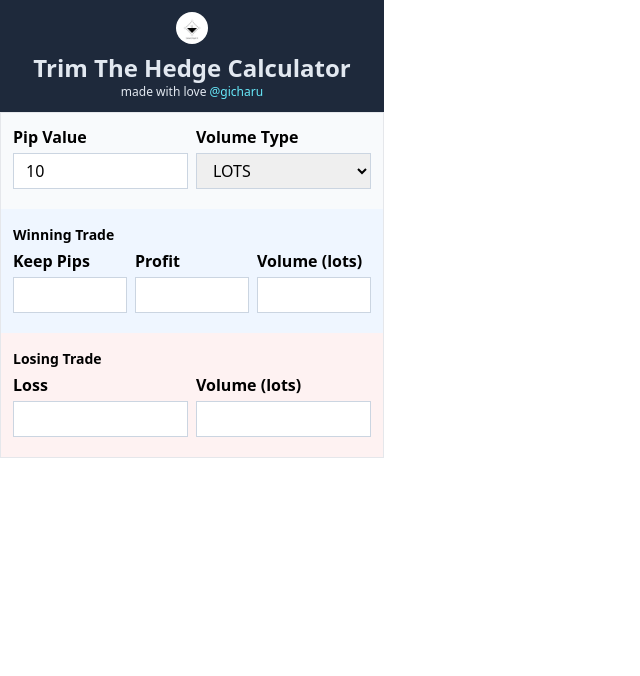
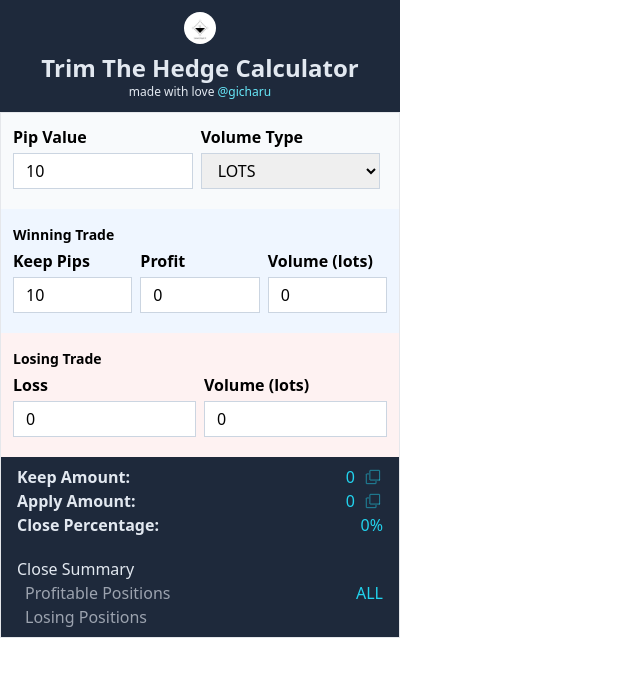
Before and after one commit to johngicharu/trim-the-hedge-calculator, a SvelteKit app: page / in a window 1280 px wide. Shown: the top 676 px of the page, without its empty margins (0-640 px from the left). Built offline with nearby package versions, Linux system fonts and the light colour scheme.

Commit message:
feat: base implementation for multiple profit and loss trades with a bit of styling

```diff
--- a/package.json
+++ b/package.json
@@ -15,6 +15,7 @@
 		"@sveltejs/adapter-auto": "^3.2.5",
 		"@sveltejs/kit": "^2.6.1",
 		"@sveltejs/vite-plugin-svelte": "^3.1.2",
+		"@types/chrome": "^0.0.277",
 		"@types/eslint": "^8.56.12",
 		"autoprefixer": "^10.4.20",
 		"eslint": "^9.11.1",
--- /dev/null
+++ b/src/lib/comps/ClosingTrades.svelte
@@ -0,0 +1,50 @@
+<script lang="ts">
+	import CopyIcon from '$lib/icons/CopyIcon.svelte';
+	import { app_data } from '$lib/stores';
+
+	export let trade_to_close: { lossAmount: number; lossVolume: number; closeVolume: number }[];
+</script>
+
+<div class="pt-5 close_summary">
+	<div class="font-medium">Close Summary</div>
+	<div class="closing_trades_container">
+		<div class="flex items-center justify-between profits">
+			<div class="pl-2 font-medium text-gray-400">Profitable Positions</div>
+			<div class="pl-4 content text-cyan-400">ALL</div>
+		</div>
+
+		<div class="losing_trades">
+			<div class="pl-2 font-medium text-gray-400">Losing Positions</div>
+			<div class="list">
+				{#each trade_to_close as close_item}
+					<div class="flex items-center justify-between w-full pl-4 text-sm">
+						<div class="flex items-center justify-start space-x-1">
+							<div class="lowercase partial_close">
+								<button
+									on:click={() => navigator.clipboard.writeText(close_item.closeVolume.toString())}
+									class="flex items-center justify-between lowercase text-cyan-400"
+								>
+									<div class="data">
+										{close_item.closeVolume}
+										{$app_data.volumeType}
+									</div>
+									<div>
+										<CopyIcon />
+									</div>
+								</button>
+							</div>
+							<div class="text-gray-400 spacer">Of</div>
+							<div class="lowercase total">
+								{close_item.lossVolume}
+								{$app_data.volumeType}
+								<span class="italic text-gray-400">
+									(-${close_item.lossAmount} Trade)
+								</span>
+							</div>
+						</div>
+					</div>
+				{/each}
+			</div>
+		</div>
+	</div>
+</div>
--- /dev/null
+++ b/src/lib/comps/LosingTrade.svelte
@@ -0,0 +1,90 @@
+<script lang="ts">
+	import { app_data } from '$lib/stores';
+	import { onMount } from 'svelte';
+
+	export let loss_trade_index: number = 0;
+
+	let loss_amount: number;
+	$: volume_type = $app_data.volumeType;
+	let loss_volume: number;
+
+	onMount(() => {
+		if ($app_data.lossTrades[loss_trade_index]) {
+			loss_amount = $app_data.lossTrades[loss_trade_index].lossAmount;
+			loss_volume = $app_data.lossTrades[loss_trade_index].lossVolume;
+		}
+
+		return () => {
+			if ($app_data.lossTrades[loss_trade_index]) {
+				if (
+					$app_data.lossTrades[loss_trade_index].lossAmount !== loss_amount ||
+					$app_data.lossTrades[loss_trade_index].lossVolume !== loss_volume
+				) {
+					$app_data.lossTrades[loss_trade_index] = {
+						lossAmount: Math.abs(loss_amount),
+						lossVolume: loss_volume
+					};
+				}
+			}
+		};
+	});
+
+	$: if (!Object.is(Math.abs(loss_amount), NaN) && loss_volume > 0) {
+		if (
+			$app_data.lossTrades[loss_trade_index] &&
+			($app_data.lossTrades[loss_trade_index].lossAmount !== loss_amount ||
+				$app_data.lossTrades[loss_trade_index].lossVolume !== loss_volume)
+		) {
+			$app_data.lossTrades[loss_trade_index] = {
+				lossAmount: Math.abs(loss_amount),
+				lossVolume: loss_volume
+			};
+		}
+	}
+</script>
+
+<div class="section losing">
+	<div class="group_label">Losing Trade</div>
+	<div class="input_group">
+		<div class="input_wrapper">
+			<label for="loss">Loss</label>
+			<input type="number" name="loss" id="loss" bind:value={loss_amount} />
+		</div>
+
+		<div class="input_wrapper">
+			<label for="loss_volume">Volume ({volume_type.toLowerCase()})</label>
+			<input type="number" name="loss_volume" id="loss_volume" bind:value={loss_volume} />
+		</div>
+	</div>
+</div>
+
+<style lang="postcss">
+	.section {
+		@apply px-3 w-full flex flex-col items-start justify-start py-2;
+	}
+
+	.group_label {
+		@apply font-semibold text-sm pt-2;
+	}
+
+	.section.losing {
+		@apply bg-red-50;
+	}
+
+	.input_group {
+		@apply flex items-start justify-between space-x-2 -mt-2;
+	}
+
+	.input_wrapper {
+		@apply flex items-start justify-start flex-col w-full py-3;
+
+		label {
+			@apply font-semibold pb-1;
+		}
+
+		input {
+			@apply px-3 border py-1 w-full;
+			@apply w-full h-9 border-slate-300;
+		}
+	}
+</style>
--- /dev/null
+++ b/src/lib/comps/ProfitableTrade.svelte
@@ -0,0 +1,103 @@
+<script lang="ts">
+	import { app_data } from '$lib/stores';
+	import { onMount } from 'svelte';
+
+	export let profit_trade_index: number = 0;
+
+	let keep_pips: number;
+	let profit_amount: number;
+	$: volume_type = $app_data.volumeType;
+	let profit_volume: number;
+
+	onMount(() => {
+		if ($app_data.profitTrades[profit_trade_index]) {
+			keep_pips = $app_data.profitTrades[profit_trade_index].keepPips;
+			profit_amount = $app_data.profitTrades[profit_trade_index].profitAmount;
+			profit_volume = $app_data.profitTrades[profit_trade_index].profitVolume;
+		}
+
+		return () => {
+			if ($app_data.profitTrades[profit_trade_index]) {
+				if (
+					$app_data.profitTrades[profit_trade_index].keepPips !== keep_pips ||
+					$app_data.profitTrades[profit_trade_index].profitAmount !== profit_amount ||
+					$app_data.profitTrades[profit_trade_index].profitVolume !== profit_volume
+				) {
+					$app_data.profitTrades[profit_trade_index] = {
+						keepPips: keep_pips,
+						profitAmount: profit_amount,
+						profitVolume: profit_volume
+					};
+				}
+			}
+		};
+	});
+
+	$: if (keep_pips >= 0 && profit_amount >= 0 && profit_volume > 0) {
+		if (
+			$app_data.profitTrades[profit_trade_index] &&
+			($app_data.profitTrades[profit_trade_index].keepPips !== keep_pips ||
+				$app_data.profitTrades[profit_trade_index].profitAmount !== profit_amount ||
+				$app_data.profitTrades[profit_trade_index].profitVolume !== profit_volume)
+		) {
+			$app_data.profitTrades[profit_trade_index] = {
+				keepPips: keep_pips,
+				profitAmount: profit_amount,
+				profitVolume: profit_volume
+			};
+		}
+	}
+</script>
+
+<div class="section winning">
+	<div class="group_label">
+		<div class="text">Winning Trade</div>
+	</div>
+	<div class="input_group">
+		<div class="input_wrapper">
+			<label for="keep_pips">Keep Pips</label>
+			<input type="number" name="keep_pips" id="keep_pips" bind:value={keep_pips} />
+		</div>
+
+		<div class="input_wrapper">
+			<label for="profit">Profit</label>
+			<input type="number" name="profit" id="profit" bind:value={profit_amount} />
+		</div>
+
+		<div class="input_wrapper">
+			<label for="profit_volume">Volume ({volume_type.toLowerCase()})</label>
+			<input type="number" name="profit_volume" id="profit" bind:value={profit_volume} />
+		</div>
+	</div>
+</div>
+
+<style lang="postcss">
+	.section {
+		@apply px-3 w-full flex flex-col items-start justify-start py-2;
+	}
+
+	.group_label {
+		@apply font-semibold text-sm pt-2 flex items-center justify-between w-full;
+	}
+
+	.section.winning {
+		@apply bg-blue-50;
+	}
+
+	.input_group {
+		@apply flex items-start justify-between space-x-2 -mt-2;
+	}
+
+	.input_wrapper {
+		@apply flex items-start justify-start flex-col w-full py-3;
+
+		label {
+			@apply font-semibold pb-1;
+		}
+
+		input {
+			@apply px-3 border py-1 w-full;
+			@apply w-full h-9 border-slate-300;
+		}
+	}
+</style>
--- a/src/lib/index.ts
+++ b/src/lib/index.ts
@@ -1 +1,23 @@
 // place files you want to import through the `$lib` alias in this folder.
+export type IAppData = {
+	pipValue: number;
+	volumeType: 'UNITS' | 'LOTS';
+	activeProfitableTradeIndex: number;
+	activeLosingTradeIndex: number;
+	profitTrades: {
+		keepPips: number;
+		profitAmount: number;
+		profitVolume: number;
+	}[];
+	lossTrades: {
+		lossAmount: number;
+		lossVolume: number;
+	}[];
+};
+
+export type IClosedResults = {
+	applyAmount: number;
+	keepAmount: number;
+	losingTradesToClose: { lossAmount: number; lossVolume: number; closeVolume: number }[];
+	closePercentage: number;
+};
--- a/src/lib/stores.ts
+++ b/src/lib/stores.ts
@@ -1,31 +1,18 @@
+import { type IClosedResults, type IAppData } from '$lib';
 import { writable } from 'svelte/store';
 
-export const app_data = writable<{
-	pipValue: number;
-	volumeType: 'UNITS' | 'LOTS';
-	profitTrades: {
-		keepPips: number;
-		profitAmount: number;
-		profitVolume: number;
-	}[];
-	lossTrades: {
-		lossAmount: number;
-		lossVolume: number;
-	}[];
-}>({
+export const app_data = writable<IAppData>({
 	pipValue: 10,
 	volumeType: 'LOTS',
-	profitTrades: [
-		{
-			keepPips: 10,
-			profitAmount: 0,
-			profitVolume: 0
-		}
-	],
-	lossTrades: [
-		{
-			lossAmount: 0,
-			lossVolume: 0
-		}
-	]
+	activeProfitableTradeIndex: 0,
+	activeLosingTradeIndex: 0,
+	lossTrades: [{ lossAmount: 0, lossVolume: 0 }],
+	profitTrades: [{ profitAmount: 0, keepPips: 10, profitVolume: 0 }]
 });
+
+export const closed_results = writable<IClosedResults>({
+	applyAmount: 0,
+	keepAmount: 0,
+	losingTradesToClose: [],
+	closePercentage: 0
+});
--- a/src/lib/styles/app.css
+++ b/src/lib/styles/app.css
@@ -3,5 +3,5 @@
 @tailwind utilities;
 
 html, body {
-  @apply max-w-sm min-w-96 max-h-[665px];
+  @apply min-w-[400px] max-w-[400px] min-h-[638px] max-h-[700px] overflow-x-hidden overflow-y-scroll;
 }
--- a/src/routes/+page.svelte
+++ b/src/routes/+page.svelte
@@ -1,44 +1,134 @@
 <script lang="ts">
+	import { browser } from '$app/environment';
+	import ClosingTrades from '$lib/comps/ClosingTrades.svelte';
+	import LosingTrade from '$lib/comps/LosingTrade.svelte';
+	import ProfitableTrade from '$lib/comps/ProfitableTrade.svelte';
 	import CopyIcon from '$lib/icons/CopyIcon.svelte';
+	import { app_data, closed_results } from '$lib/stores';
 	import { onMount } from 'svelte';
-	import { writable } from 'svelte/store';
 
-	const keep_amount = writable<number>();
-	const keep_pips = writable<number>();
-	const pip_value = writable<number>(10);
-	const volume_type = writable<'UNITS' | 'LOTS'>('LOTS');
-	const close_partial_volume = writable<number>();
-	const loss_volume = writable<number>();
-	const loss_amount = writable<number>();
-	const profit_amount = writable<number>();
-	const profit_volume = writable<number>();
+	function getBrowserInstance(): typeof chrome | null {
+		// Get extension api Chrome or Firefox
+		const browserInstance = browser && (window.chrome || (window as any)['browser']);
+		return browserInstance || null;
+	}
 
-	$: info = '';
+	async function saveAppData() {
+		const instance = getBrowserInstance();
+		instance &&
+			(await instance.storage.local.set({
+				trim_the_hedge_calculator_data: $app_data
+			}));
+	}
+
+	async function getAppData() {
+		const instance = getBrowserInstance();
+
+		if (instance) {
+			const info = (await instance.storage.local.get()).trim_the_hedge_calculator_data;
+			if (!info) {
+				await saveAppData();
+			} else {
+				$app_data = info;
+			}
+		}
+	}
 
 	onMount(() => {
-		// @ts-ignore
-		storage.local.set('trim_the_hedge_calculator_data', { pipValue: 7.7 });
-		// @ts-ignore
-		info = storage.local.get('trim_the_hedge_calculator_data');
+		getAppData();
+
+		return async () => {
+			await saveAppData();
+		};
 	});
 
-	$: if ($keep_pips && $profit_amount && $loss_amount && $loss_volume && $profit_volume) {
-		const amount_to_keep =
-			($profit_volume / ($volume_type === 'UNITS' ? 100000 : 1)) * $pip_value * $keep_pips;
+	app_data.subscribe((data) => {
+		const amount_to_keep = data.profitTrades
+			.filter((t) => t.keepPips >= 0 && t.profitAmount >= 0 && t.profitVolume >= 0)
+			.map(
+				(t) =>
+					(t.profitVolume / (data.volumeType === 'UNITS' ? 100000 : 1)) * data.pipValue * t.keepPips
+			)
+			.reduce((a, b) => a + b);
 
-		keep_amount.set(Math.floor(amount_to_keep * 100) / 100);
-		const apply = $profit_amount - amount_to_keep;
-		close_partial_volume.set(
+		const total_profit = data.profitTrades
+			.filter((t) => t.keepPips >= 0 && t.profitAmount >= 0 && t.profitVolume >= 0)
+			.map((t) => t.profitAmount)
+			.reduce((a, b) => a + b);
+
+		let remaining_amount = total_profit - amount_to_keep;
+		const losingTrades = data.lossTrades
+			.filter((t) => !Object.is(Number(t.lossAmount), NaN) && t.lossVolume)
+			.map((t) => ({
+				...t,
+				lossAmount: Math.abs(t.lossAmount),
+				lossVolume: Math.abs(t.lossVolume)
+			}))
+			.sort((a, b) => b.lossAmount - a.lossAmount);
+
+		const closedTrades: { lossAmount: number; lossVolume: number; closeVolume: number }[] = [];
+
+		let was_edited = false;
+
+		while (remaining_amount > 0) {
+			// Close an additional losing trade
+			// Check each trade and close them based on whether they can be fully closed or not, we can first implement a one trade policy though where we only close one trade of the traders' chosing
+			const tradeToTrim = losingTrades[0];
+
+			if (
+				!tradeToTrim ||
+				Object.is(Math.abs(tradeToTrim.lossAmount), NaN) ||
+				Object.is(Math.abs(tradeToTrim.lossVolume), NaN) ||
+				Object.is(Number(tradeToTrim.lossAmount), NaN) ||
+				Object.is(Number(tradeToTrim.lossVolume), NaN)
+			) {
+				break;
+			}
+
+			was_edited = true;
+			if (tradeToTrim.lossAmount < remaining_amount) {
+				closedTrades.push({ ...tradeToTrim, closeVolume: tradeToTrim.lossVolume });
+				remaining_amount -= tradeToTrim.lossAmount;
+				losingTrades.shift();
+			} else {
+				// Trim this position only
+				const close_partial_lots =
 					Math.floor(
-				(apply / Math.abs($loss_amount)) *
-					($loss_volume / ($volume_type === 'UNITS' ? 100000 : 1)) *
+						(remaining_amount / Math.abs(tradeToTrim.lossAmount)) *
+							(tradeToTrim.lossVolume / (data.volumeType === 'UNITS' ? 100000 : 1)) *
 							100
-			) / 100
-		);
+					) / 100;
+				closedTrades.push({
+					...tradeToTrim,
+					closeVolume: close_partial_lots * (data.volumeType === 'UNITS' ? 100000 : 1)
+				});
+				remaining_amount -= remaining_amount;
 			}
+		}
+
+		if (was_edited) {
+			const closedResults = {
+				applyAmount: total_profit - amount_to_keep,
+				closePercentage:
+					closedTrades.length && data.lossTrades.length
+						? closedTrades.map((t) => t.closeVolume).reduce((a, b) => a + b) /
+							data.lossTrades
+								.filter((t) => !Object.is(Number(t.lossAmount), NaN) && t.lossVolume >= 0)
+								.map((t) => t.lossVolume)
+								.reduce((a, b) => a + b)
+						: 0,
+				keepAmount: amount_to_keep,
+				losingTradesToClose: closedTrades
+			};
+
+			closed_results.set(closedResults);
+		}
+
+		saveAppData();
+	});
 </script>
 
-<main class="bg-slate-50 min-w-96">
+<main class="w-full h-full bg-slate-50">
 	<header
 		class="flex flex-col items-center justify-center w-full px-3 py-3 space-y-2 text-slate-200 bg-slate-800"
 	>
@@ -53,18 +143,17 @@
 		</h1>
 	</header>
 
-	{info}
 	<section class="w-full calculator">
 		<div class="section">
 			<div class="input_group">
 				<div class="input_wrapper">
 					<label for="pip_value">Pip Value</label>
-					<input type="number" name="pip_value" id="pip_value" bind:value={$pip_value} />
+					<input type="number" name="pip_value" id="pip_value" bind:value={$app_data.pipValue} />
 				</div>
 
 				<div class="input_wrapper">
 					<label for="volume">Volume Type</label>
-					<select name="volume" id="volume" bind:value={$volume_type}>
+					<select name="volume" id="volume" bind:value={$app_data.volumeType}>
 						<option value="LOTS">LOTS</option>
 						<option value="UNITS">UNITS</option>
 					</select>
@@ -72,49 +161,40 @@
 			</div>
 		</div>
 
-		<div class="section winning">
-			<div class="group_label">Winning Trade</div>
-			<div class="input_group">
-				<div class="input_wrapper">
-					<label for="keep_pips">Keep Pips</label>
-					<input type="number" name="keep_pips" id="keep_pips" bind:value={$keep_pips} />
-				</div>
+		<!-- Profitable Trades -->
+		{#each $app_data.profitTrades.filter((_, i) => i !== $app_data.activeProfitableTradeIndex) as p, p_index}
+			<button>
+				{p_index + 1}
+			</button>
+		{/each}
 
-				<div class="input_wrapper">
-					<label for="profit">Profit</label>
-					<input type="number" name="profit" id="profit" bind:value={$profit_amount} />
-				</div>
+		{#if $app_data.profitTrades.length && $app_data.profitTrades[$app_data.activeProfitableTradeIndex]}
+			<ProfitableTrade profit_trade_index={$app_data.activeProfitableTradeIndex} />
+		{/if}
 
-				<div class="input_wrapper">
-					<label for="profit_volume">Volume ({$volume_type.toLowerCase()})</label>
-					<input type="number" name="profit_volume" id="profit" bind:value={$profit_volume} />
-				</div>
-			</div>
-		</div>
+		<!-- Losing Trades -->
+		{#each $app_data.lossTrades.filter((_, i) => i !== $app_data.activeLosingTradeIndex) as p, p_index}
+			<button>
+				{p_index + 1}
+			</button>
+		{/each}
 
-		<div class="section losing">
-			<div class="group_label">Losing Trade</div>
-			<div class="input_group">
-				<div class="input_wrapper">
-					<label for="loss">Loss</label>
-					<input type="number" name="loss" id="loss" bind:value={$loss_amount} />
-				</div>
+		{#if $app_data.lossTrades.length && $app_data.lossTrades[$app_data.activeLosingTradeIndex]}
+			<LosingTrade loss_trade_index={$app_data.activeLosingTradeIndex} />
+		{/if}
 
-				<div class="input_wrapper">
-					<label for="loss_volume">Volume ({$volume_type.toLowerCase()})</label>
-					<input type="number" name="loss_volume" id="loss_volume" bind:value={$loss_volume} />
-				</div>
-			</div>
-		</div>
-
-		{#if $keep_pips && $profit_amount && $loss_amount && $loss_volume && $profit_volume}
 		<div class="py-4 summary_section text-slate-200 bg-slate-800">
 			<div class="keep_amount">
 				<div class="font-semibold">Keep Amount:</div>
 				<div class="content">
-						<button on:click={() => navigator.clipboard.writeText($keep_amount.toString())}>
+					<button
+						on:click={() =>
+							navigator.clipboard.writeText(
+								(+($closed_results.keepAmount || 0).toFixed(2)).toString()
+							)}
+					>
 						<div>
-								{$keep_amount}
+							{+($closed_results.keepAmount || 0).toFixed(2)}
 						</div>
 						<div>
 							<CopyIcon />
@@ -128,63 +208,11 @@
 					<button
 						on:click={() =>
 							navigator.clipboard.writeText(
-									($profit_amount - $keep_amount).toFixed(2).toString()
+								(+($closed_results.applyAmount || 0).toFixed(2)).toString()
 							)}
 					>
 						<div>
-								{+($profit_amount - $keep_amount).toFixed(2)}
-							</div>
-							<div>
-								<CopyIcon />
-							</div>
-						</button>
-					</div>
-				</div>
-				<div class="close_partial">
-					<div class="font-semibold">Close Partial:</div>
-					<div class="content">
-						<button
-							on:click={() =>
-								navigator.clipboard.writeText(
-									($close_partial_volume > $loss_volume
-										? $loss_volume
-										: $close_partial_volume
-									).toString()
-								)}
-						>
-							<div>
-								{$close_partial_volume > $loss_volume ? $loss_volume : $close_partial_volume}
-							</div>
-							<div>
-								<CopyIcon />
-							</div>
-						</button>
-					</div>
-				</div>
-				<div class="close_partial">
-					<div class="font-semibold">Close Percentage:</div>
-					<div class="content">
-						<button
-							on:click={() =>
-								navigator.clipboard.writeText(
-									($close_partial_volume > $loss_volume
-										? 100
-										: +(
-												($close_partial_volume /
-													($loss_volume / ($volume_type === 'UNITS' ? 100000 : 1))) *
-												100
-											).toFixed(2)
-									).toString()
-								)}
-						>
-							<div>
-								{$close_partial_volume > $loss_volume
-									? 100
-									: +(
-											($close_partial_volume /
-												($loss_volume / ($volume_type === 'UNITS' ? 100000 : 1))) *
-											100
-										).toFixed(2)}%
+							{+($closed_results.applyAmount || 0).toFixed(2)}
 						</div>
 						<div>
 							<CopyIcon />
@@ -193,7 +221,21 @@
 				</div>
 			</div>
 
-				{#if $close_partial_volume > $loss_volume}
+			<div class="close_partial">
+				<div class="font-semibold">Close Percentage:</div>
+				<div class="content">
+					<button>
+						<div>
+							{+($closed_results.closePercentage * 100).toFixed(2)}%
+						</div>
+					</button>
+				</div>
+			</div>
+
+			<!-- Close Summary -->
+			<ClosingTrades trade_to_close={$closed_results.losingTradesToClose} />
+
+			<!-- {#if $close_partial_volume > $loss_volume}
 					<div class="remaining_profit">
 						<div class="font-semibold">Apply to Next Trade:</div>
 						<div class="content">
@@ -205,9 +247,8 @@
 							</div>
 						</div>
 					</div>
-				{/if}
+				{/if} -->
 		</div>
-		{/if}
 	</section>
 </main>
 
@@ -217,18 +258,6 @@
 
 		.section {
 			@apply px-3 w-full flex flex-col items-start justify-start py-2;
-		}
-
-		.group_label {
-			@apply font-semibold text-sm pt-2;
-		}
-
-		.section.winning {
-			@apply bg-blue-50;
-		}
-
-		.section.losing {
-			@apply bg-red-50;
 		}
 
 		.input_group {
--- a/static/popup.css
+++ b/static/popup.css
@@ -1,4 +1,4 @@
 html, body {
-  width: 384px;
-  height: 665px;
+  width: 400px;
+  height: 700px;
 }
--- a/tsconfig.json
+++ b/tsconfig.json
@@ -9,7 +9,8 @@
 		"skipLibCheck": true,
 		"sourceMap": true,
 		"strict": true,
-		"moduleResolution": "bundler"
+		"moduleResolution": "bundler",
+		"types": ["chrome"]
 	}
 	// Path aliases are handled by https://kit.svelte.dev/docs/configuration#alias
 	// except $lib which is handled by https://kit.svelte.dev/docs/configuration#files
```
Also changed, not shown: static/manifest.json, 1 other file (tests, documents, lock files or other folders). Lines whose indentation alone changed are shown as unchanged.
